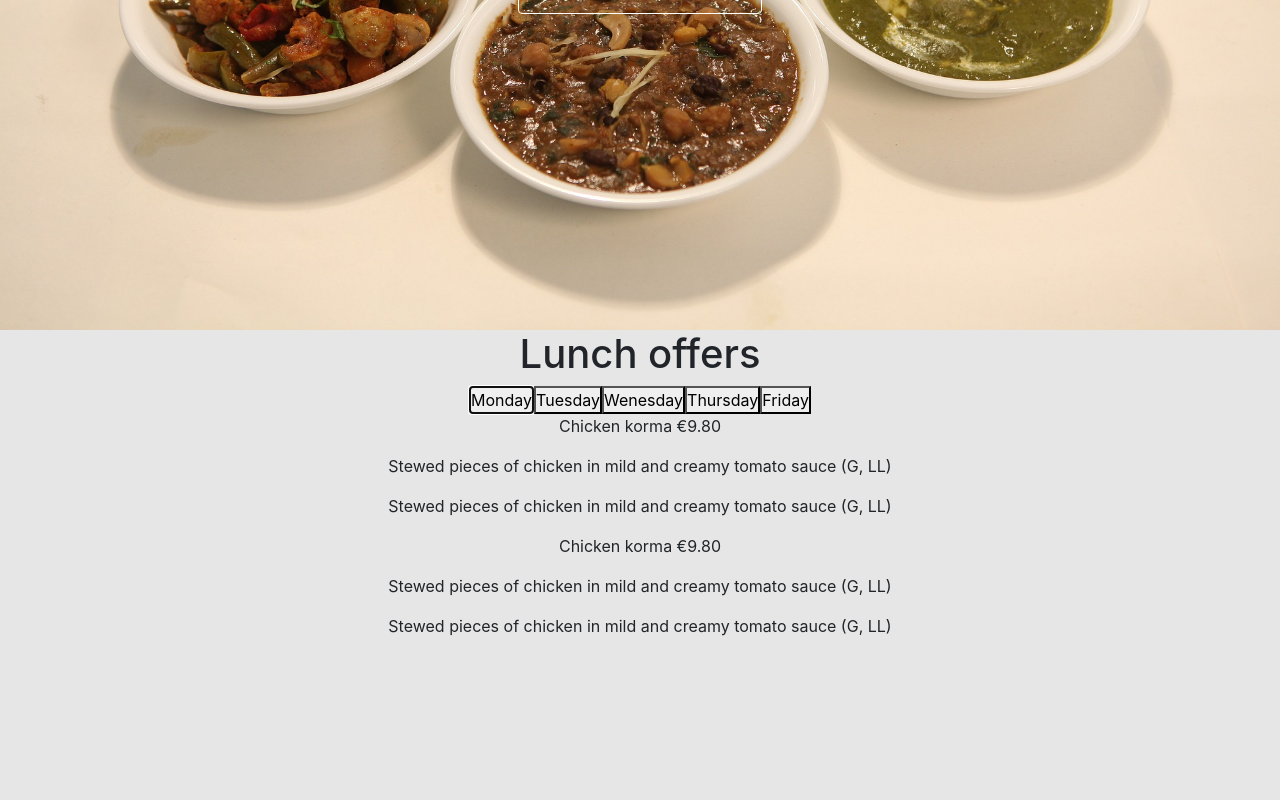
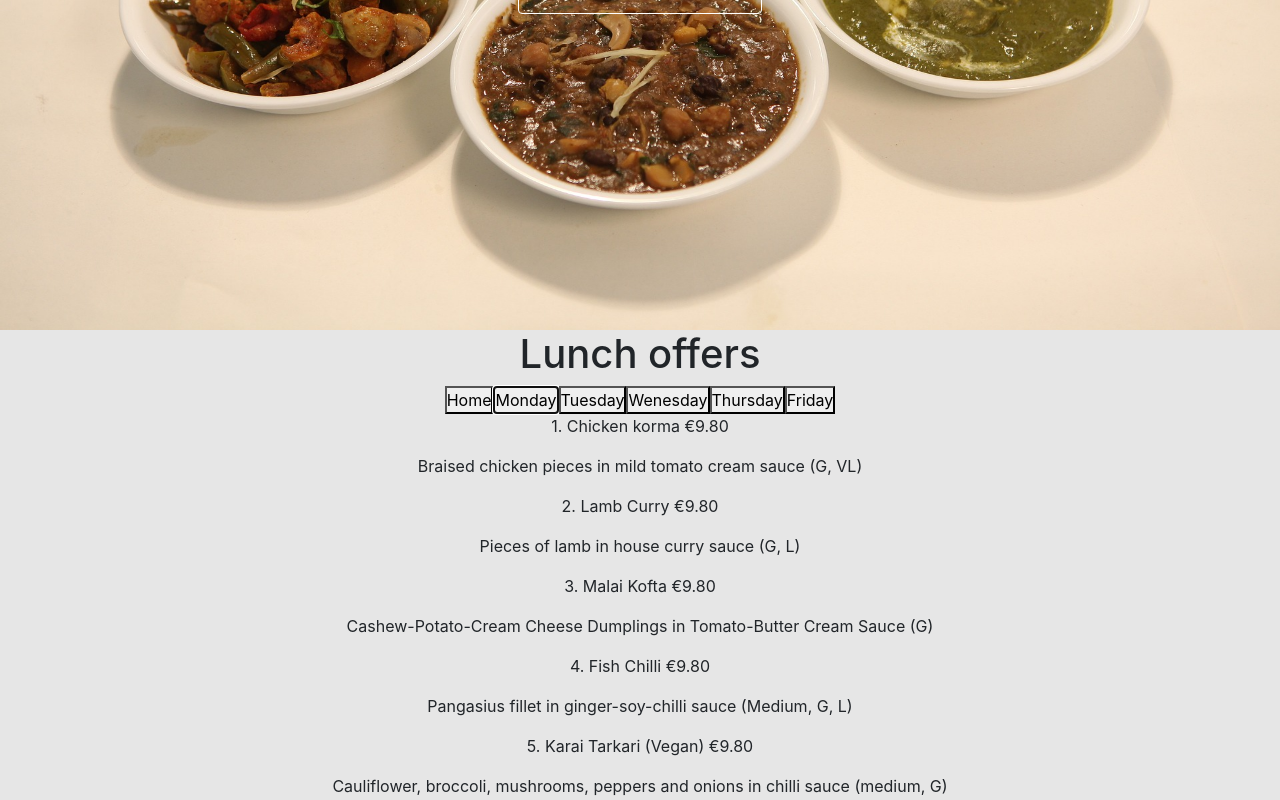
Before and after one commit to paribesh10/everest_webapp, a React (Create React App) app: page / in a window 1280 px wide. Both pictures are taken after a click on the button "Monday". Shown: the part 526-1326 px from the top of the page. Built offline with nearby package versions, Linux system fonts and the light colour scheme.

Commit message:
list of lunch

```diff
--- a/src/Component/Aboutus.jsx
+++ b/src/Component/Aboutus.jsx
@@ -24,7 +24,7 @@ const Aboutus = () => {
   return (
     <div className='about_us'>
       <div className='about-heading'>
-        <h1>Meet the Owner and Chefs</h1>
+        <h1>Our Team</h1>
       </div>
       <div className='about-content'>
         {content.map((item) => (
--- a/src/Component/Lunch.jsx
+++ b/src/Component/Lunch.jsx
@@ -6,43 +6,208 @@ const lunch = {
   // create lunch ArrayofObject
   Monday: [
     {
-      name: 'Chicken korma',
+      name: '1. Chicken korma ',
       price: '9.80',
-      ingredients1:
-        'Stewed pieces of chicken in mild and creamy tomato sauce (G, LL)',
-      ingredients2:
+      ingredients: 'Braised chicken pieces in mild tomato cream sauce (G, VL)',
+    },
+    {
+      name: '2. Lamb Curry ',
+      price: '9.80',
+      ingredients: 'Pieces of lamb in house curry sauce (G, L)',
+    },
+    {
+      name: '3. Malai Kofta ',
+      price: '9.80',
+      ingredients:
+        'Cashew-Potato-Cream Cheese Dumplings in Tomato-Butter Cream Sauce (G)',
+    },
+    {
+      name: '4. Fish Chilli ',
+      price: '9.80',
+      ingredients: 'Pangasius fillet in ginger-soy-chilli sauce (Medium, G, L)',
+    },
+    {
+      name: '5. Karai Tarkari (Vegan) ',
+      price: '9.80',
+      ingredients:
         'Cauliflower, broccoli, mushrooms, peppers and onions in chilli sauce (medium, G)',
     },
     {
-      name: 'Chicken korma',
-      price: '9.80',
-      ingredients1:
-        'Stewed pieces of chicken in mild and creamy tomato sauce (G, LL)',
-      ingredients2:
-        'Cauliflower, broccoli, mushrooms, peppers and onions in chilli sauce (medium, G)',
+      name: '6. Mixed Lunch ',
+      price: '11.80',
+      ingredients: 'Choose two of your lunch favorites for one serving.',
+    },
+    {
+      name: "7. Today's Special: Piro kukhuro ",
+      price: '13.00',
+      ingredients:
+        'Tandoori marinated chicken breasts, cumin and coriander seeds, chili and garlic in a creamy sauce (Medium, G)',
     },
   ],
   Tuesday: [
     {
-      name: 'veg korma',
+      name: '1. Saag Chicken ',
       price: '9.80',
-      ingredients1:
-        'Stewed pieces of chicken in mild and creamy tomato sauce (G, LL)',
-      ingredients2:
-        'Cauliflower, broccoli, mushrooms, peppers and onions in chilli sauce (medium, G)',
+      ingredients:
+        'Stewed pieces of chicken in spinach-garlic-cream sauce (G, VL)',
     },
     {
-      name: 'veg korma',
+      name: '2. Lamb Chilly ',
       price: '9.80',
-      ingredients1:
-        'Stewed pieces of chicken in mild and creamy tomato sauce (G, LL)',
-      ingredients2:
-        'Cauliflower, broccoli, mushrooms, peppers and onions in chilli sauce (medium, G)',
+      ingredients:
+        'Lamb, chilli sauce, green pepper and chili, soy, onion and ginger (medium; G, L)',
+    },
+    {
+      name: '3. Shahi paneer ',
+      price: '9.80',
+      ingredients: ' Cream cheese in creamy tomato-butter cream sauce (G)',
+    },
+    {
+      name: '4. Fish curry ',
+      price: '9.80',
+      ingredients: 'Pangasius fillet in mild tomato curry sauce (G, L)',
+    },
+    {
+      name: '5. Vegetable kofta (Vegan) ',
+      price: '9.80',
+      ingredients:
+        'Cauliflower, broccoli, green beans and potato dumplings in chilli sauce (medium; G)',
+    },
+    {
+      name: '6. Mixed Lunch ',
+      price: '11.80',
+      ingredients: 'Choose two of your lunch favorites for one serving.',
+    },
+    {
+      name: "7. Today's Special: Chicken Darts ",
+      price: '13.00',
+      ingredients:
+        'Tandoori fried chicken breasts marinated in herbal yoghurt (G)',
+    },
+  ],
+  Wenesday: [
+    {
+      name: '1. Chicken Chilly ',
+      price: '9.80',
+      ingredients:
+        'Tandoori marinated chicken breasts, peppers, onions, ginger and chili in fresh tomato-coriander sauce (medium, G, L)',
+    },
+    {
+      name: '2. Lamb korma ',
+      price: '9.80',
+      ingredients: 'Lamb in tomato-butter cream sauce (G, VL)',
+    },
+    {
+      name: '3. Palak paneer ',
+      price: '9.80',
+      ingredients: ' Cream cheese with spinach-tomato in cream sauce (G)',
+    },
+    {
+      name: '4. Fish masala ',
+      price: '9.80',
+      ingredients: 'Pangasius fillet in masala sauce (medium, G, L)',
+    },
+    {
+      name: '5. Vegetable kofta (Vegan) ',
+      price: '9.80',
+      ingredients:
+        'Cauliflower, broccoli, green beans and potato dumplings in chilli sauce (medium; G)',
+    },
+    {
+      name: '6. Mixed Lunch ',
+      price: '11.80',
+      ingredients: 'Choose two of your lunch favorites for one serving.',
+    },
+    {
+      name: "7. Today's Special: Sinke kebab masala ",
+      price: '13.00',
+      ingredients: 'Lamb mince skewer in masala sauce (medium, G, L)',
+    },
+  ],
+  Thursday: [
+    {
+      name: '1.  Makhani kukhuro ',
+      price: '9.80',
+      ingredients:
+        'Tandoori marinated chicken breasts in tomato-cream sauce (G, VL)',
+    },
+    {
+      name: '2. Lamb kofta ',
+      price: '9.80',
+      ingredients: 'Minced lamb dumplings in chili-ginger sauce (medium; G, L)',
+    },
+    {
+      name: '3. Taja Tarkari ',
+      price: '9.80',
+      ingredients: ' Seasonal vegetables and cream cheese in curry sauce (G)',
+    },
+    {
+      name: '4. Piro jhinge machha ',
+      price: '9.80',
+      ingredients:
+        'Shrimp, green pepper, onion, chili, ginger and soy sauce (medium; G, L)',
+    },
+    {
+      name: '5. Taja Tarkari (Vegan) ',
+      price: '9.80',
+      ingredients: 'Seasonal vegetables in curry sauce (G)',
+    },
+    {
+      name: '6. Mixed Lunch ',
+      price: '11.80',
+      ingredients: 'Choose two of your lunch favorites for one serving.',
+    },
+    {
+      name: "7. Today's Special: Lamb masala ",
+      price: '13.00',
+      ingredients: 'Lamb pieces in masala sauce (medium, G, L)',
+    },
+  ],
+  Friday: [
+    {
+      name: '1. Chicken tikka masala ',
+      price: '9.80',
+      ingredients:
+        'Chicken breast pieces marinated in herbal yoghurt in masala sauce (medium, G)',
+    },
+    {
+      name: '2. Jeera bhendo ',
+      price: '9.80',
+      ingredients:
+        'Lamb pieces in cream sauce flavored with cumin, ginger, coriander and garlic (medium, G, VL)',
+    },
+    {
+      name: '3. Karai accurate ',
+      price: '9.80',
+      ingredients:
+        ' Cauliflower, broccoli, mushrooms, peppers, onions and cream cheese in chilli sauce (medium, G)',
+    },
+    {
+      name: '4. Fish korma ',
+      price: '9.80',
+      ingredients:
+        'Pangasius fillet in mild tomato-butter-coconut cream sauce (G, L)',
+    },
+    {
+      name: '5. Karai Tarkari (Vegan) ',
+      price: '9.80',
+      ingredients:
+        'Cauliflower, broccoli, mushrooms, peppers and onions in a hot sauce (medium, G)',
+    },
+    {
+      name: '6. Mixed Lunch ',
+      price: '11.80',
+      ingredients: 'Choose two of your lunch favorites for one serving.',
+    },
+    {
+      name: "7. Today's Special: Chicken curry ",
+      price: '13.00',
+      ingredients: 'Braised chicken pieces in curry sauce (G, L)',
     },
   ],
 };
 
-const days = ['Monday', 'Tuesday', 'Wenesday', 'Thursday', 'Friday'];
+const days = ['Home', 'Monday', 'Tuesday', 'Wenesday', 'Thursday', 'Friday'];
 
 const Lunch = () => {
   const [menu, setMenu] = useState();
@@ -64,8 +229,7 @@ const Lunch = () => {
           <Lunchday
             foodName={item.name}
             foodPrice={item.price}
-            ingredients1={item.ingredients1}
-            ingredients2={item.ingredients2}
+            ingredients={item.ingredients}
           />
         ))}
     </div>
--- a/src/Component/common/Contact.jsx
+++ b/src/Component/common/Contact.jsx
@@ -42,7 +42,7 @@ const Contact = () => {
             <input
               type='submit'
               name='submit'
-              value='Send e-mail'
+              value='Submit'
               class='submit'
               tabindex='5'
             />
--- a/src/Component/common/Lunchday.jsx
+++ b/src/Component/common/Lunchday.jsx
@@ -1,13 +1,13 @@
 import React from 'react';
+import '../style/lunch.scss';
 
-const Lunchday = ({ foodName, foodPrice, ingredients1, ingredients2 }) => {
+const Lunchday = ({ foodName, foodPrice, ingredients }) => {
   return (
     <div className='lunch-day'>
       <p>
         {foodName} €{foodPrice}
       </p>
-      <p>{ingredients1}</p>
-      <p>{ingredients1}</p>
+      <p className='ingredients'>{ingredients}</p>
     </div>
   );
 };
--- a/src/Component/style/contact.scss
+++ b/src/Component/style/contact.scss
@@ -40,28 +40,28 @@
   resize: none;
 }
 #contact #form input.name {
-  background: #222222
+  background: white
     url(http://img7.uploadhouse.com/fileuploads/17737/177370145f09fe433945815665aa214f80dbc6af.png)
     no-repeat 10px 8px;
 }
 #contact #form input.email {
-  background: #222222
+  background: white
     url(http://img6.uploadhouse.com/fileuploads/17737/177370138cc63992182149e9befabff3eafa6d23.png)
     no-repeat 10px 9px;
 }
 #contact #form input.captcha {
-  background: #222222
+  background: white
     url(http://img3.uploadhouse.com/fileuploads/17737/17737011310213e71805ecf2292144cbbecf42ad.png)
     no-repeat 10px 9px;
 }
 #contact #form textarea.message {
-  background: #222222
+  background: white
     url(http://img3.uploadhouse.com/fileuploads/17737/1773701229ed8c2f465a8274623ca8976adaf196.png)
     no-repeat 10px 8px;
 }
 #contact #form input.submit {
   cursor: pointer;
-  width: 85px;
+  width: 250px;
   height: 30px;
   float: right;
   padding: 0px 0px 5px 0px;
--- a/src/Component/style/lunch.scss
+++ b/src/Component/style/lunch.scss
@@ -1,4 +1,6 @@
-.lunch {
-  height: 100vh;
-  width: 100vw;
+div {
+  font: italic;
 }
+.lunch-day {
+  font: bold;
+}
```
